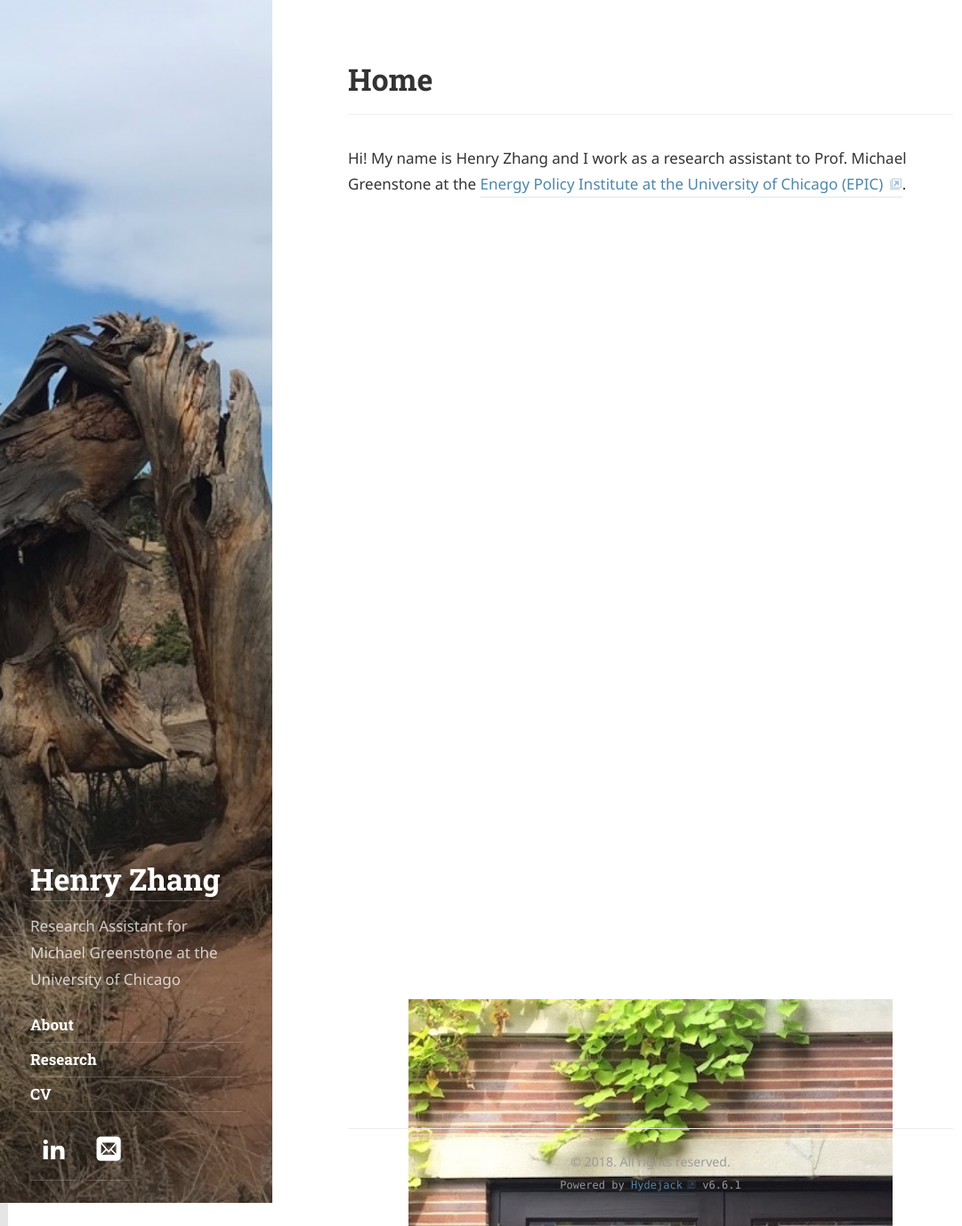
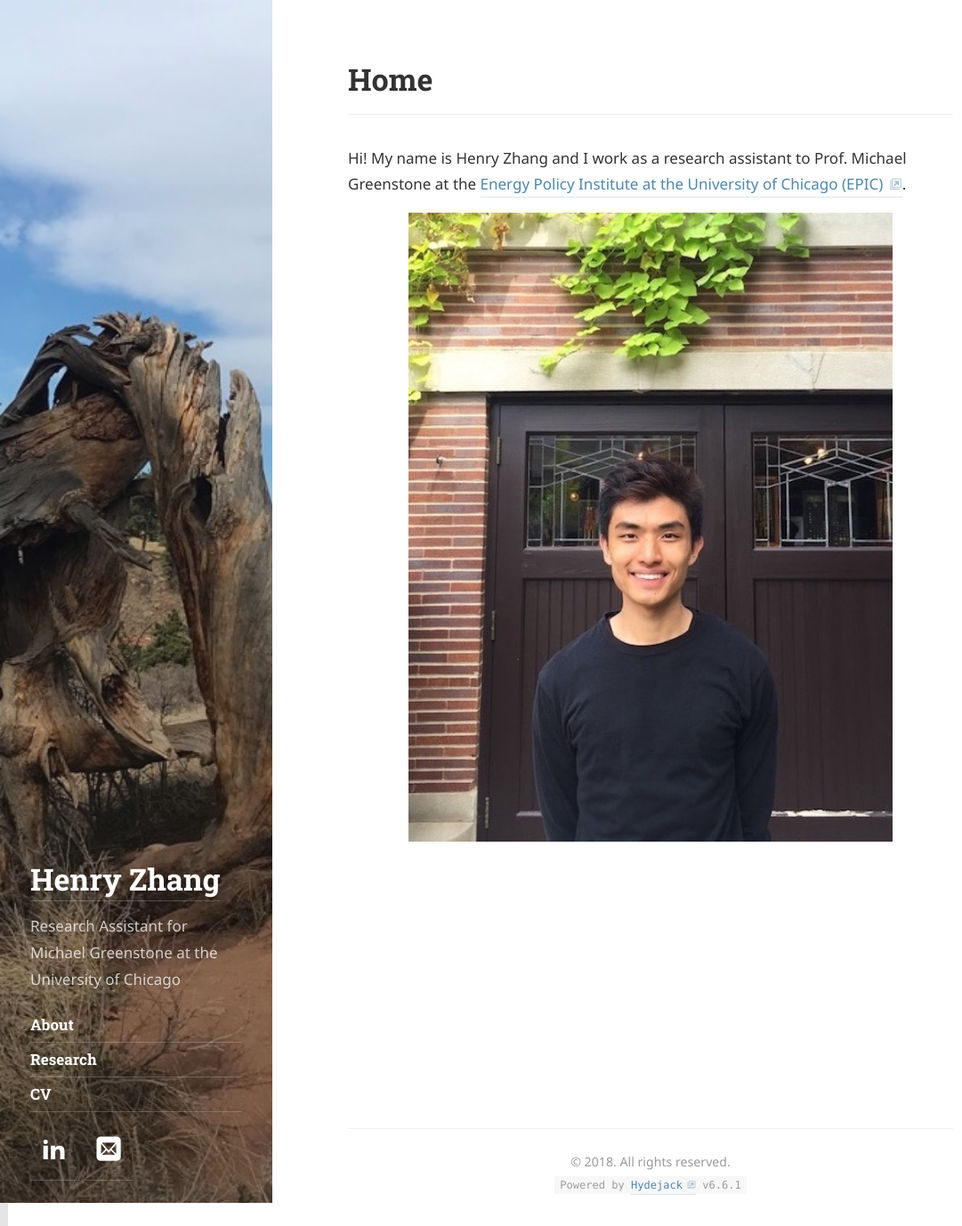
Before and after one commit to verklighet/verklighet.github.io, a Jekyll site: the page built from index.html, in a window 1280 px wide. Shown: the whole page at 89% size, without its empty margins (0-1081 px from the left). Built offline with Jekyll 4.4.1, drawn with Linux system fonts in a browser that asks for light colours; some web fonts are replaced; the list of posts is cut into pages by our own code.

Commit message:
fix homepage image

```diff
--- a/index.html
+++ b/index.html
@@ -8,6 +8,6 @@
 <div style="position:relative;padding-top:130%;">
 	<img src="assets/img/headshot_vcropped.jpg" alt="Henry Zhang"
 	allowfullscreen
-	style="position:absolute;margin-left:auto;margin-right:auto;left:0;right:0;width:80%;height:80%"
+	style="position:absolute;margin-left:auto;margin-right:auto;top:0;left:0;right:0;width:80%;height:80%"
 	frameborder="0">
 </div>
```
